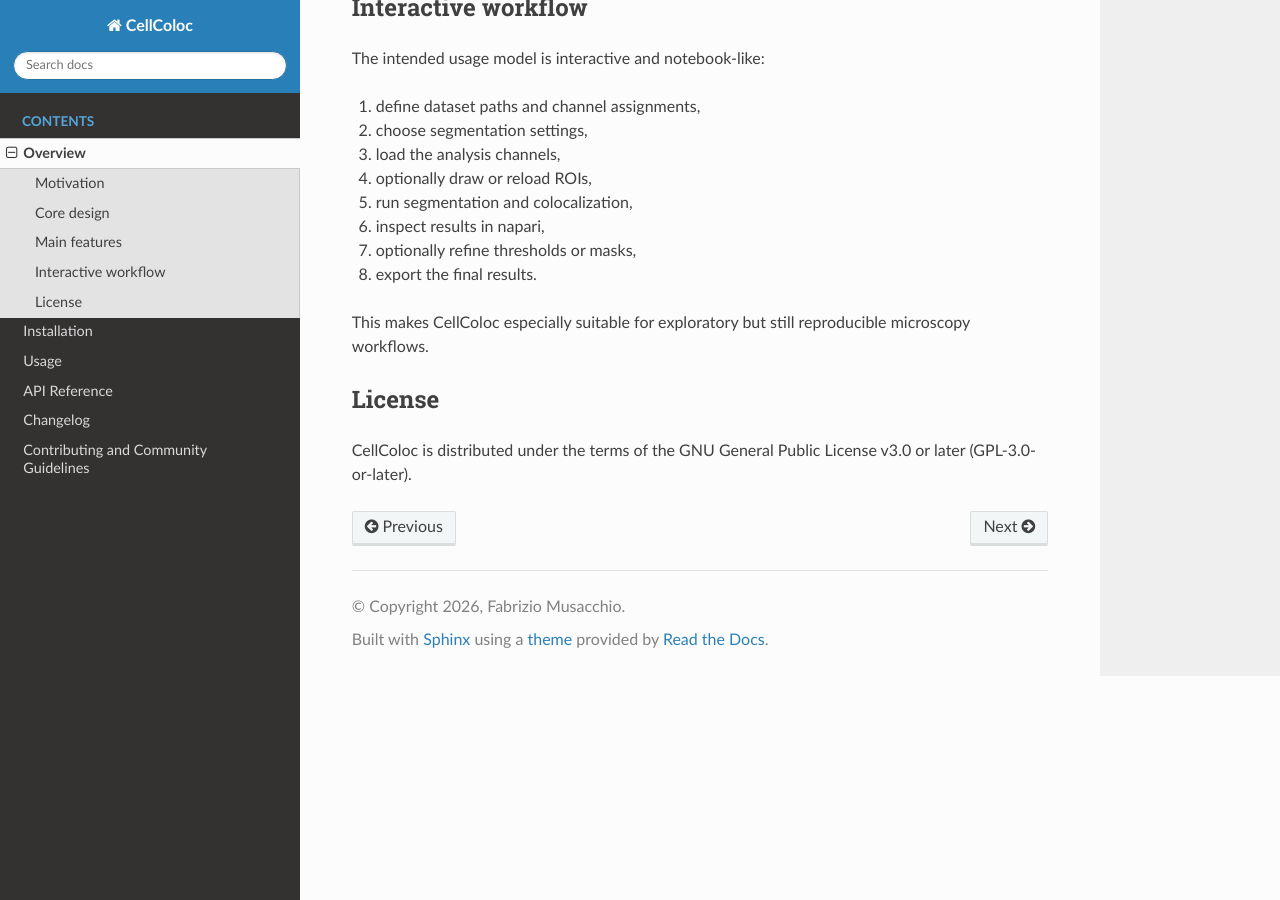
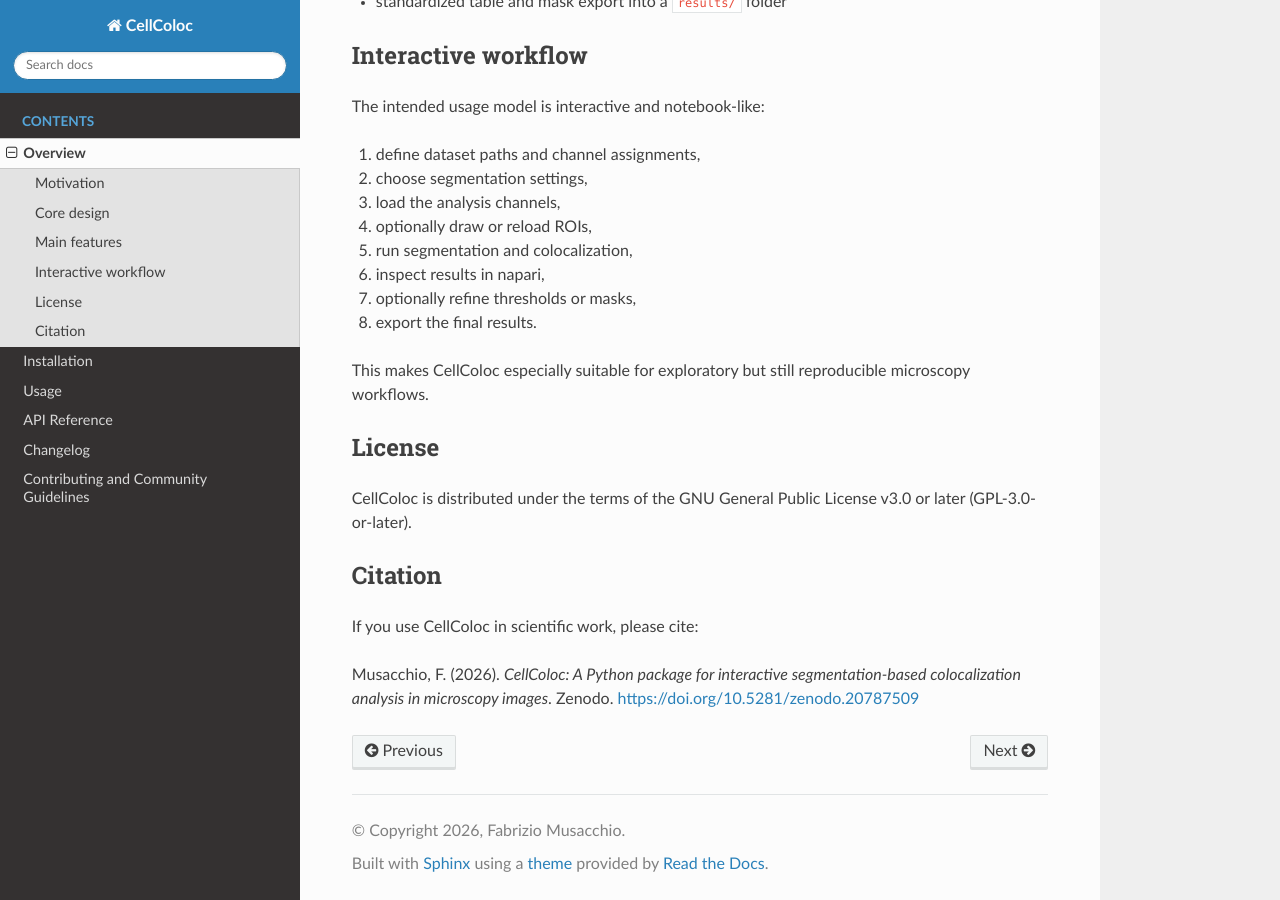
Before and after one commit to FabrizioMusacchio/cellcoloc, a Sphinx documentation site: the page built from docs/source/overview.rst, in a window 1280 px wide and 900 px high, scrolled down 2432 px. Built offline with Sphinx 7.4.7 and the Read the Docs theme 3.1.0, drawn with Linux system fonts in a browser that asks for light colours.

Commit message:
added zenodo archive doi links

```diff
--- a/docs/source/overview.rst
+++ b/docs/source/overview.rst
@@ -5,6 +5,8 @@
    :alt: CellColoc overview
    :align: center
    :figwidth: 100%
+
+­
 
 CellColoc is a Python package for interactive, segmentation-based
 colocalization analysis in microscopy images.
@@ -102,3 +104,13 @@
 
 CellColoc is distributed under the terms of the GNU General Public License v3.0
 or later (GPL-3.0-or-later).
+
+
+Citation
+--------
+
+If you use CellColoc in scientific work, please cite:
+
+Musacchio, F. (2026). *CellColoc: A Python package for interactive
+segmentation-based colocalization analysis in microscopy images*. Zenodo.
+https://doi.org/10.5281/zenodo.20787509
```
Also changed, not shown: README.md (+6 -1 lines), 1 other file.
